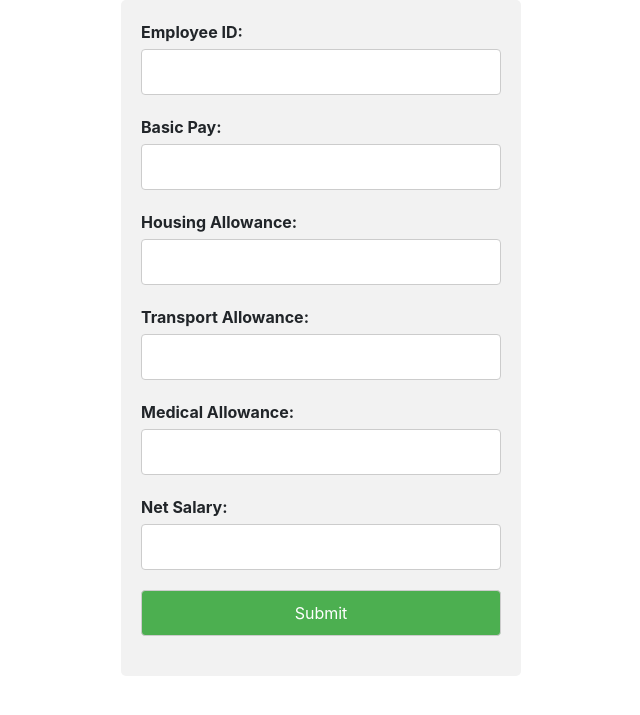
After one commit to dpshah23/Employee-Management-System, a PHP site: page /getname/addsalary.php in a window 1280 px wide. The commit adds this page. Shown: the top 715 px of the page, without its empty margins (319-959 px from the left). Run offline with PHP 8.4, Linux system fonts and the light colour scheme.

Commit message:
Added addsalary.php

```diff
--- /dev/null
+++ b/addsalary.php
@@ -0,0 +1,104 @@
+<!DOCTYPE html>
+<html>
+<head>
+    <link rel="stylesheet" href="https://stackpath.bootstrapcdn.com/bootstrap/4.5.2/css/bootstrap.min.css">
+    <style>
+
+        .form-container {
+            max-width: 400px;
+            margin: 0 auto;
+            padding: 20px;
+            background-color: #f2f2f2;
+            border-radius: 5px;
+        }
+
+        .form-group {
+            margin-bottom: 20px;
+        }
+
+        .form-group label {
+            display: block;
+            font-weight: bold;
+            margin-bottom: 5px;
+        }
+
+        .form-group input {
+            width: 100%;
+            padding: 10px;
+            border: 1px solid #ccc;
+            border-radius: 4px;
+        }
+
+        .form-group input[type="submit"] {
+            background-color: #4CAF50;
+            color: white;
+            cursor: pointer;
+        }
+
+        .form-group input[type="submit"]:hover {
+            background-color: #45a049;
+        }
+    </style>
+</head>
+<body>
+    <div class="form-container">
+        <form action="process_salary.php" method="POST">
+            <div class="form-group">
+                <label for="empid">Employee ID:</label>
+                <input type="text" id="empid" name="empid" required>
+            </div>
+            <div class="form-group">
+                <label for="basicpay">Basic Pay:</label>
+                <input type="text" id="basicpay" name="basicpay" required>
+            </div>
+            <div class="form-group">
+                <label for="housingallowance">Housing Allowance:</label>
+                <input type="text" id="housingallowance" name="housingallowance" required>
+            </div>
+            <div class="form-group">
+                <label for="transportallowance">Transport Allowance:</label>
+                <input type="text" id="transportallowance" name="transportallowance" required>
+            </div>
+            <div class="form-group">
+                <label for="medicalallowance">Medical Allowance:</label>
+                <input type="text" id="medicalallowance" name="medicalallowance" required>
+            </div>
+            <div class="form-group">
+                <label for="netsalary">Net Salary:</label>
+                <input type="text" id="netsalary" name="netsalary" required>
+            </div>
+            <div class="form-group">
+                <input type="submit" value="Submit" class="btn btn-primary">
+            </div>
+        </form>
+    </div>
+
+<?php
+if($_SERVER['REQUEST_METHOD']=='POST'){
+    $empid=$_POST['empid'];
+    $basicpay=$_POST['basicpay'];
+    $housingallowance=$_POST['housingallowance'];
+    $transportallowance=$_POST['transportallowance'];
+    $medicalallowance=$_POST['medicalallowance'];
+    $netsalary=$_POST['netsalary'];
+
+    include 'dbconfig.php';
+
+    $sql="INSERT INTO salary(empid,basicpay,housingallowance,transportallowance,medicalallowance,netsalary) VALUES('$empid','$basicpay','$housingallowance','$transportallowance','$medicalallowance','$netsalary')";
+
+    $result=mysqli_query($conn,$sql);
+
+    if($result){
+        echo "<script>";
+        echo "alert('Salary added successfully');";
+        echo "</script>";
+    }
+    else{
+        echo "<script>";
+        echo "alert('Failed to add salary');";
+        echo "</script>";
+    }
+}
+?>
+</body>
+</html>
--- a/navbaradmin.php
+++ b/navbaradmin.php
@@ -7,7 +7,7 @@
     <div class="collapse navbar-collapse" id="navbarSupportedContent">
       <ul class="navbar-nav me-auto mb-2 mb-lg-0">
         <li class="nav-item">
-          <a class="nav-link active" aria-current="page" href="#">Home</a>
+          <a class="nav-link active" aria-current="page" href="index.php">Home</a>
         </li>
         <li class="nav-item">
           <a class="nav-link" href="add_employee.php">Add New User</a>
```
Also changed, not shown: add_employee.php (+44 -4 lines).
